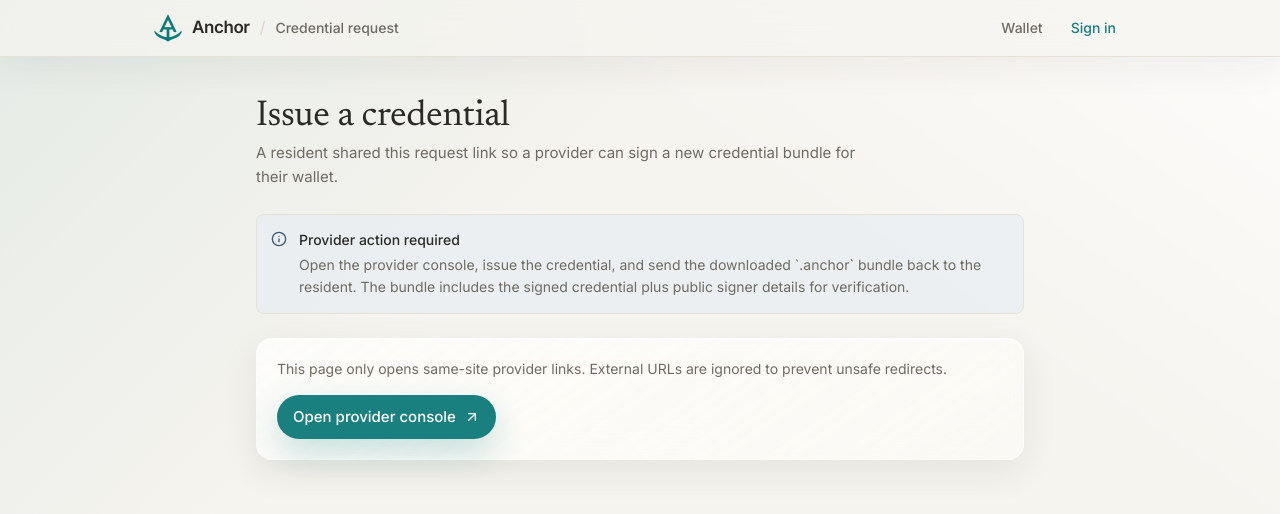
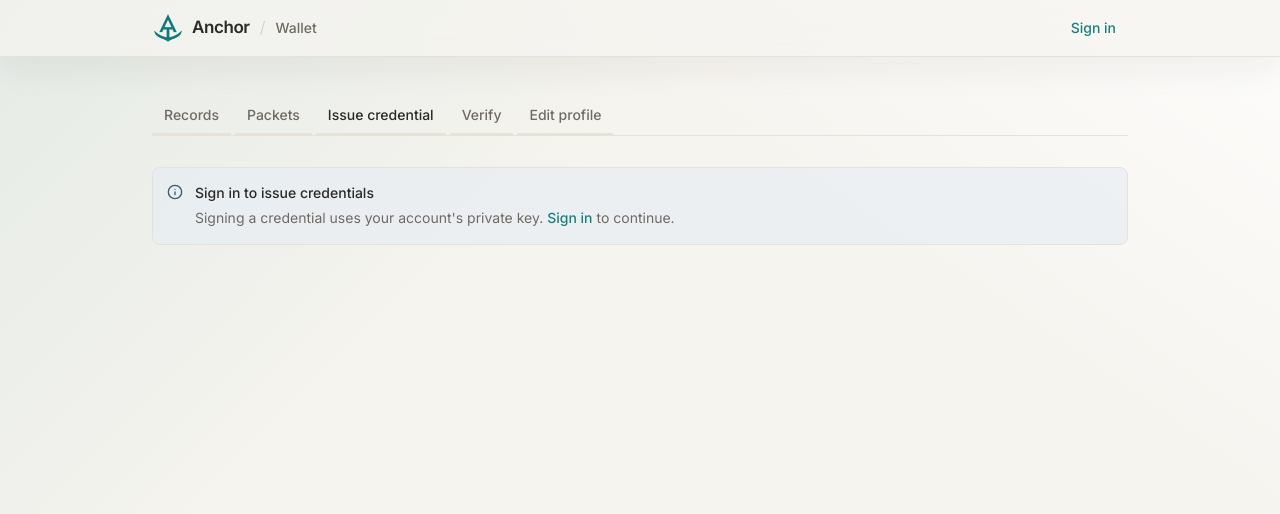
Before and after one commit to oboy10/anchor, a Next.js app: page /wallet/issue in a window 1280 px wide. Shown: the top 514 px of the page. Built offline with nearby package versions, Linux system fonts and the light colour scheme.

Commit message:
Fix wallet issue route collision

```diff
--- a/app/(local)/wallet/issue/issue-client.tsx
+++ /dev/null
@@ -1,54 +0,0 @@
-"use client";
-
-import Link from "next/link";
-import { useSearchParams } from "next/navigation";
-import { ArrowUpRight } from "lucide-react";
-import { SectionHeader } from "@/components/section-header";
-import { InlineNotice } from "@/components/ui/inline-notice";
-import { buttonVariants } from "@/components/ui/button";
-
-function safeIssueUrl(raw: string | null): string {
-  if (!raw || typeof window === "undefined") return "/provider";
-  try {
-    const parsed = new URL(raw, window.location.origin);
-    if (parsed.origin !== window.location.origin) return "/provider";
-    return `${parsed.pathname}${parsed.search}${parsed.hash}`;
-  } catch {
-    return "/provider";
-  }
-}
-
-export function IssueRequestContent() {
-  const searchParams = useSearchParams();
-  const providerHref = safeIssueUrl(searchParams.get("url"));
-
-  return (
-    <div className="mx-auto max-w-3xl space-y-6">
-      <SectionHeader
-        as="h1"
-        serif
-        title="Issue a credential"
-        description="A resident shared this request link so a provider can sign a new credential bundle for their wallet."
-      />
-
-      <InlineNotice tone="info" title="Provider action required">
-        Open the provider console, issue the credential, and send the downloaded
-        `.anchor` bundle back to the resident. The bundle includes the signed
-        credential plus public signer details for verification.
-      </InlineNotice>
-
-      <div className="liquid-glass-subtle rounded-card p-5">
-        <p className="text-sm text-ink-muted">
-          This page only opens same-site provider links. External URLs are ignored
-          to prevent unsafe redirects.
-        </p>
-        <div className="mt-4">
-          <Link href={providerHref} className={buttonVariants("primary", "md")}>
-            Open provider console
-            <ArrowUpRight className="size-4" aria-hidden />
-          </Link>
-        </div>
-      </div>
-    </div>
-  );
-}
--- a/app/(local)/wallet/issue/page.tsx
+++ b/app/(local)/wallet/issue/page.tsx
@@ -1,10 +1,17 @@
+import { Suspense } from "react";
 import { AppShell } from "@/components/app-shell";
-import { IssueRequestContent } from "./issue-client";
+import { CredentialSigner } from "@/components/credential-signer";
+import { WalletTabs } from "@/components/wallet-tabs";
 
-export default function WalletIssuePage() {
+export default function IssuePage() {
   return (
-    <AppShell context="Credential request" links={[{ href: "/wallet", label: "Wallet" }]}>
-      <IssueRequestContent />
+    <AppShell context="Wallet">
+      <WalletTabs />
+      <div className="mt-8">
+        <Suspense fallback={null}>
+          <CredentialSigner />
+        </Suspense>
+      </div>
     </AppShell>
   );
 }
--- a/app/wallet/issue/page.tsx
+++ /dev/null
@@ -1,31 +0,0 @@
-"use client";
-
-import * as React from "react";
-import { Suspense } from "react";
-import { useRouter } from "next/navigation";
-import { AppShell } from "@/components/app-shell";
-import { WalletTabs } from "@/components/wallet-tabs";
-import { CredentialSigner } from "@/components/credential-signer";
-import { useAuth } from "@/components/auth-provider";
-
-export default function IssuePage() {
-  const { active, loading } = useAuth();
-  const router = useRouter();
-
-  React.useEffect(() => {
-    if (!loading && !active) router.replace("/sign-in");
-  }, [loading, active, router]);
-
-  if (!loading && !active) return null;
-
-  return (
-    <AppShell context="Wallet">
-      <WalletTabs />
-      <div className="mt-8">
-        <Suspense fallback={null}>
-          <CredentialSigner />
-        </Suspense>
-      </div>
-    </AppShell>
-  );
-}
--- a/components/credential-signer.tsx
+++ b/components/credential-signer.tsx
@@ -25,10 +25,24 @@ import {
  * "Add credentials". The target fingerprint can be typed or autofilled from a
  * `?to=<fingerprint>` URL parameter.
  */
+function fingerprintFromNestedUrl(raw: string | null): string {
+  if (!raw || typeof window === "undefined") return "";
+  try {
+    const parsed = new URL(raw, window.location.origin);
+    if (parsed.origin !== window.location.origin) return "";
+    return parsed.searchParams.get("to") ?? parsed.searchParams.get("fingerprint") ?? "";
+  } catch {
+    return "";
+  }
+}
+
 export function CredentialSigner() {
   const { active } = useAuth();
   const params = useSearchParams();
-  const presetTo = params.get("to") ?? params.get("fingerprint") ?? "";
+  const presetTo =
+    params.get("to") ??
+    params.get("fingerprint") ??
+    fingerprintFromNestedUrl(params.get("url"));
 
   const [toFingerprint, setToFingerprint] = React.useState(presetTo);
   const [issuerName, setIssuerName] = React.useState("");
--- a/components/resident-dashboard.tsx
+++ b/components/resident-dashboard.tsx
@@ -67,10 +67,10 @@ export function ResidentDashboard({
 
   async function handleShareIssueLink() {
     if (typeof window === "undefined") return;
-    const providerUrl = new URL("/provider", window.location.origin);
-    providerUrl.searchParams.set("to", resident.fingerprint);
+    const issueUrl = new URL("/wallet/issue", window.location.origin);
+    issueUrl.searchParams.set("to", resident.fingerprint);
     const requestUrl = new URL("/wallet/issue", window.location.origin);
-    requestUrl.searchParams.set("url", providerUrl.toString());
+    requestUrl.searchParams.set("url", issueUrl.toString());
     const url = requestUrl.toString();
 
     if (navigator.share) {
```
